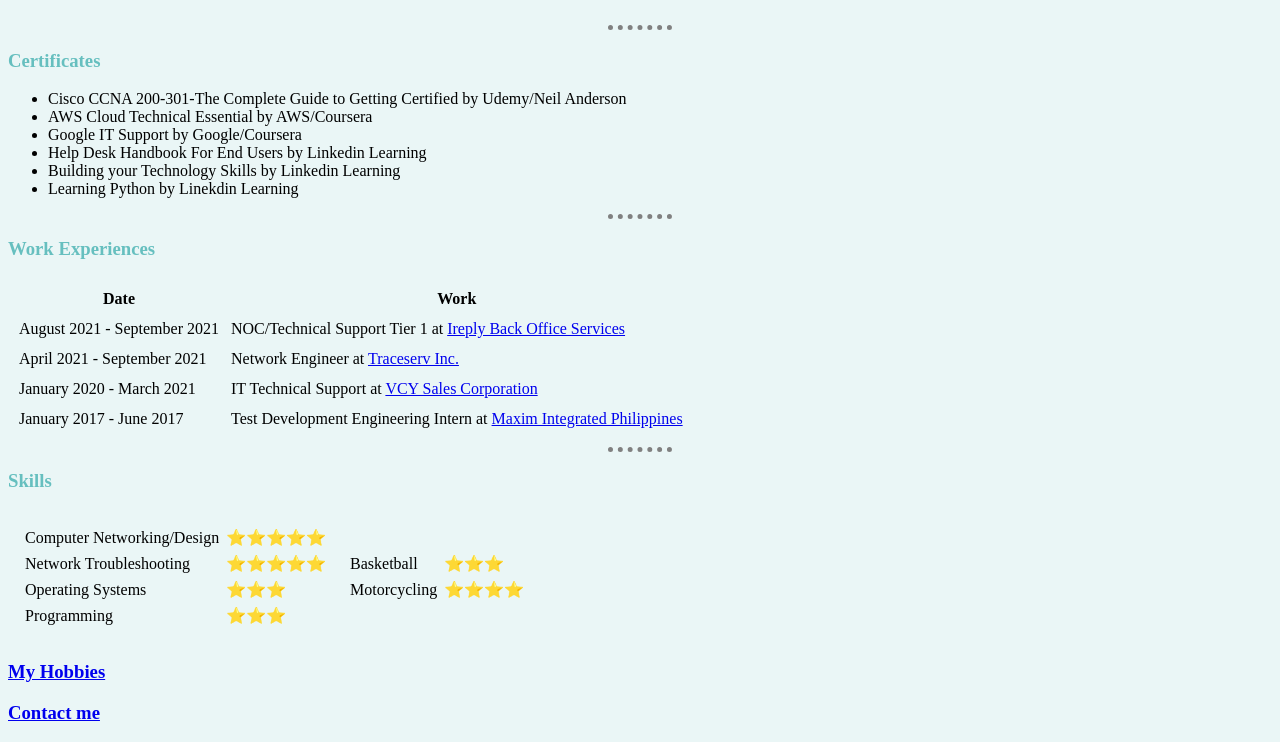
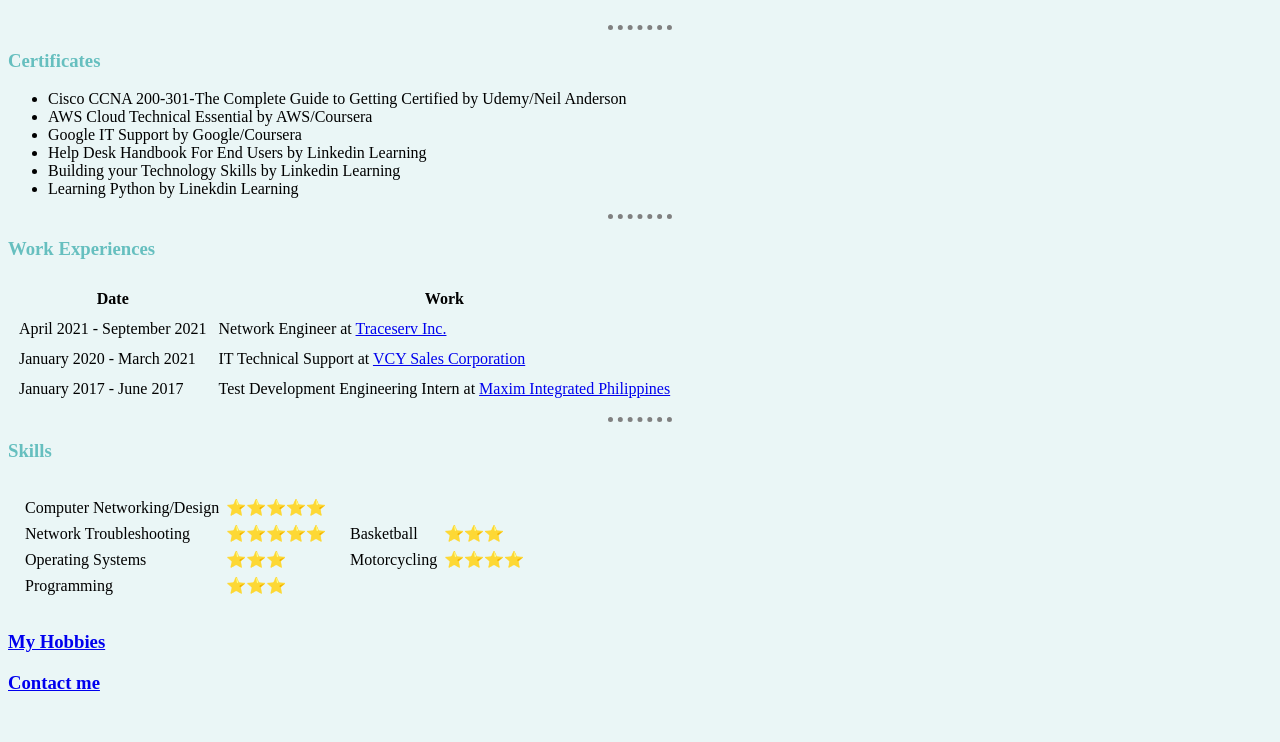
Before and after one commit to EngrGeorgeAlvin/cv, a plain HTML site: page index.html in a window 1280 px wide. Shown: the part 200-942 px from the top of the page. After the commit the page ends 912 px from the top, so only its background shows below. Drawn offline with Linux system fonts and the light colour scheme.

Commit message:
Update index.html
Update Work Experience

```diff
--- a/index.html
+++ b/index.html
@@ -40,10 +40,6 @@
         <th>Date</th>
         <th>Work</th>
       </thead>
-      <tr>
-        <td>August 2021 - September 2021</td>
-        <td>NOC/Technical Support Tier 1 at <a href="https://www.ireplyservices.com/">Ireply Back Office Services</a></td>
-      </tr>
       <tr>
         <td>April 2021 - September 2021</td>
         <td>Network Engineer at <a href="http://www.traceserv.com/">Traceserv Inc.</a></td>
```
